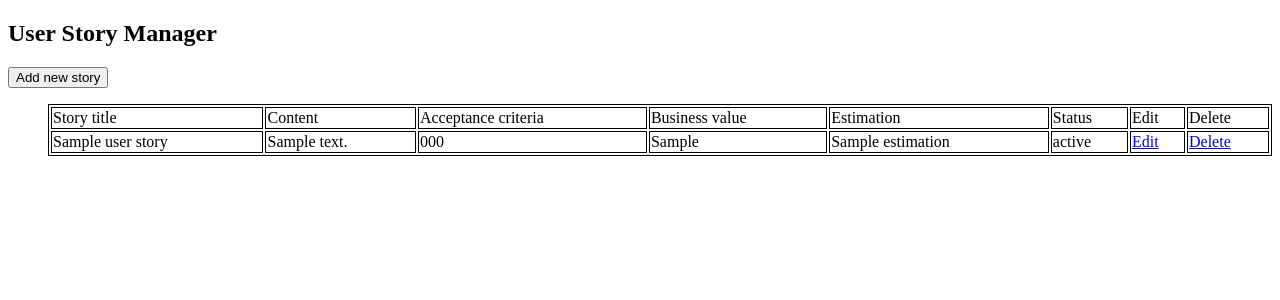
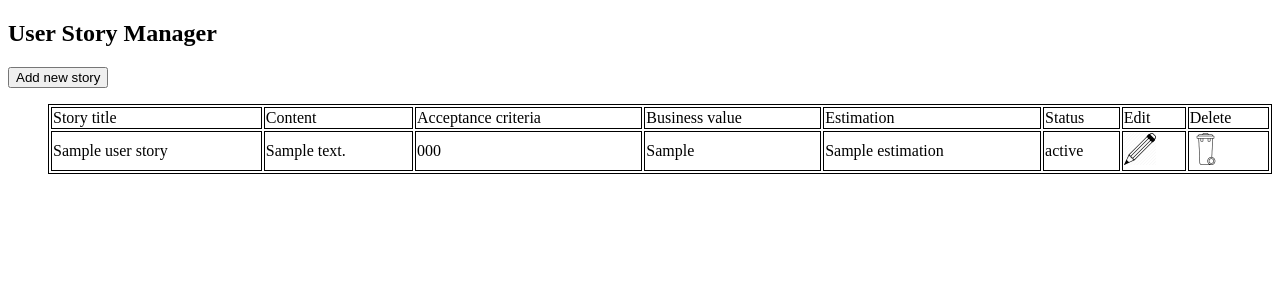
Before and after one commit to DorciM/user-story-manager-Dorcim, a Flask app: template templates/list.html in a window 1280 px wide. Shown: the top 300 px of the page. Run offline with Flask 2, Linux system fonts and the light colour scheme; the template is opened without the code that fills it: most values are stand-ins (such as "Sample title", 1, 10 or a date in 2020); parts of the project's set-up code (start-up, migrations or seed data) failed here and were passed over.

Commit message:
pencil, trash icon added

```diff
--- a/templates/list.html
+++ b/templates/list.html
@@ -43,8 +43,10 @@
                     <td>{{i.business_value}}</td>
                     <td>{{i.estimation}}</td>
                     <td>{{i.status}}</td>
-                    <td><a href="{{web}}/{{i.id}}">Edit</a></td>
-                    <td><a href="{{web2}}/{{i.id}}">Delete</a></td>
+                    <td><a href="{{web}}/{{i.id}}">
+                        <img src="static/pencil.png" alt="Edit" style="width:32px;height:32px;"></a></td>
+                    <td><a href="{{web2}}/{{i.id}}">
+                        <img src="static/trashbin.jpeg" alt="Delete" style="width:32px;height:32px;"></a></td>
 
 
                 </tr>
```
